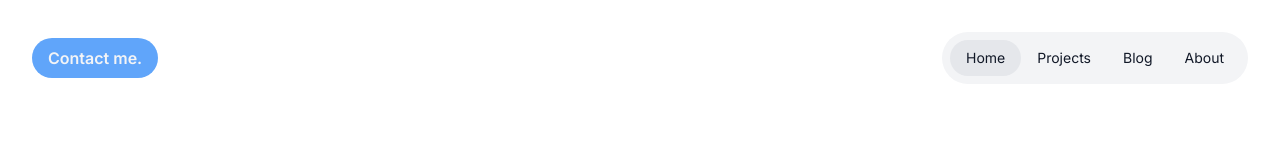
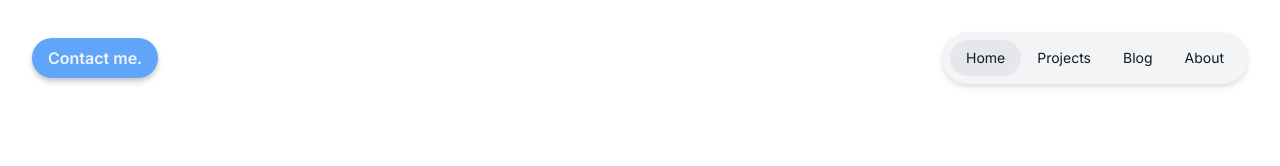
Before and after one commit to aidanshilling/aidanshilling.com, a Next.js app: page / in a window 1280 px wide. Shown: the top 166 px of the page. Built offline with nearby package versions, Linux system fonts and the light colour scheme.

Commit message:
Added drop shadows to nav

```diff
--- a/components/Button.tsx
+++ b/components/Button.tsx
@@ -6,7 +6,7 @@ interface ButtonProps {
 const Button = ({ children, className }: ButtonProps) => {
 	return (
 		<div
-			className={`cursor-pointer rounded-full bg-blue-400 py-2 px-4 font-semibold w-fit text-center text-gray-100 ${className}`}
+			className={`drop-shadow-md hover:drop-shadow-lg hover:duration-500 cursor-pointer rounded-full bg-blue-400 py-2 px-4 font-semibold w-fit text-center text-gray-100 ${className}`}
 		>
 			{children}
 		</div>
--- a/components/Navbar.tsx
+++ b/components/Navbar.tsx
@@ -26,8 +26,7 @@ const Navbar = () => {
 	const [selected, setSelected] = useState<number>(0);
 
 	return (
-		<div className="flex flex-row p-8 justify-center md:justify-between w-screen">
-			{/* <div className="my-auto max-md:hidden">Contact me</div> */}
+		<div className="flex flex-row p-8 justify-center md:justify-between w-screen drop-shadow-sm hover:drop-shadow-md hover:duration-500">
 			<Button className="my-auto max-md:hidden">Contact me.</Button>
 			<div className="flex flex-row  p-2 rounded-full justify-center bg-gray-100">
 				{navItems.map((item, idx) => (
```
